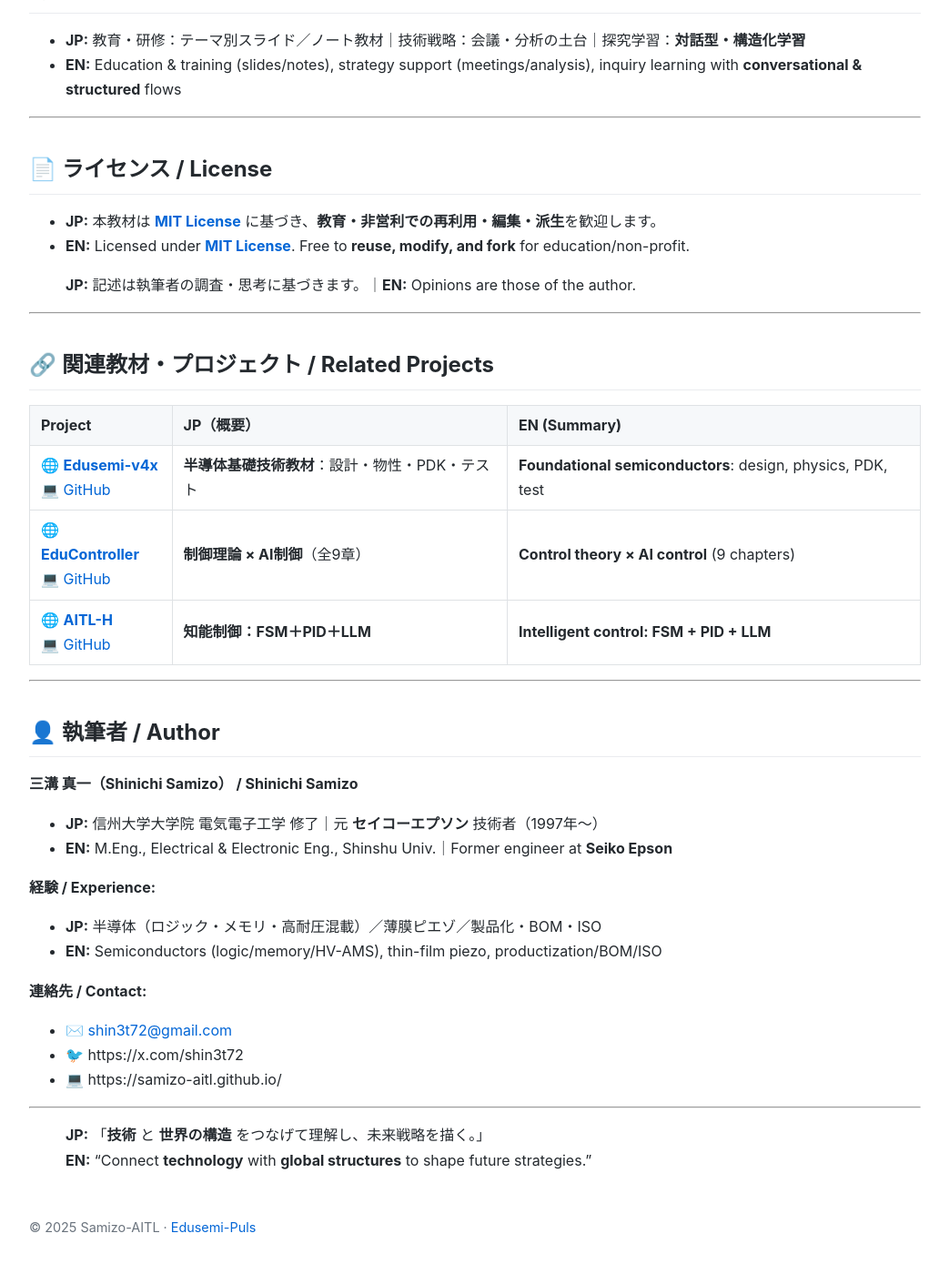
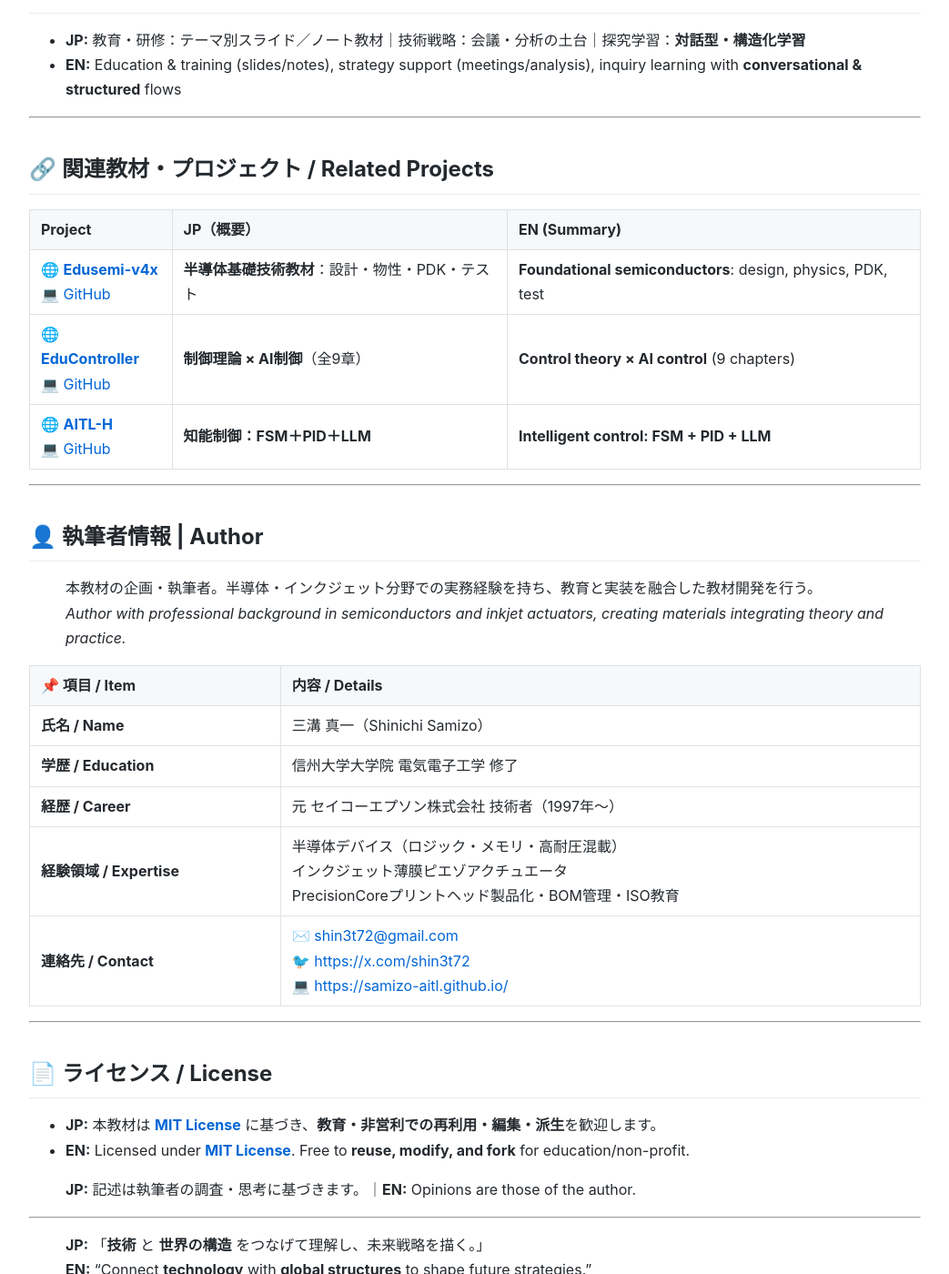
Before and after one commit to Samizo-AITL/Edusemi-Plus, a Jekyll site: the page built from index.md, in a window 1280 px wide and 1400 px high, scrolled down 3853 px. Shown: the whole window at 91% size, without its empty margins (118-1161 px from the left). Built offline with Jekyll 4.4.1, drawn with Linux system fonts in a browser that asks for light colours.

Commit message:
Update index.md

```diff
--- a/index.md
+++ b/index.md
@@ -120,6 +120,31 @@ title: Edusemi-Plus｜半導体産業と社会・AIをつなぐ応用教材シ
 
 ---
 
+## 🔗 **関連教材・プロジェクト / Related Projects**
+
+| **Project** | **JP（概要）** | **EN (Summary)** |
+|---|---|---|
+| 🌐 [**Edusemi-v4x**](https://samizo-aitl.github.io/Edusemi-v4x/) <br>💻 [GitHub](https://github.com/Samizo-AITL/Edusemi-v4x) | **半導体基礎技術教材**：設計・物性・PDK・テスト | **Foundational semiconductors**: design, physics, PDK, test |
+| 🌐 [**EduController**](https://samizo-aitl.github.io/EduController/) <br>💻 [GitHub](https://github.com/Samizo-AITL/EduController) | **制御理論 × AI制御**（全9章） | **Control theory × AI control** (9 chapters) |
+| 🌐 [**AITL-H**](https://samizo-aitl.github.io/AITL-H/) <br>💻 [GitHub](https://github.com/Samizo-AITL/AITL-H) | **知能制御：FSM＋PID＋LLM** | **Intelligent control: FSM + PID + LLM** |
+
+---
+
+
+## 👤 **執筆者情報 | Author**
+> 本教材の企画・執筆者。半導体・インクジェット分野での実務経験を持ち、教育と実装を融合した教材開発を行う。
+> *Author with professional background in semiconductors and inkjet actuators, creating materials integrating theory and practice.*
+
+| 📌 項目 / Item | 内容 / Details |
+|------|------|
+| **氏名 / Name** | 三溝 真一（Shinichi Samizo） |
+| **学歴 / Education** | 信州大学大学院 電気電子工学 修了 |
+| **経歴 / Career** | 元 セイコーエプソン株式会社 技術者（1997年〜） |
+| **経験領域 / Expertise** | 半導体デバイス（ロジック・メモリ・高耐圧混載）<br>インクジェット薄膜ピエゾアクチュエータ<br>PrecisionCoreプリントヘッド製品化・BOM管理・ISO教育 |
+| **連絡先 / Contact** | ✉️ [shin3t72@gmail.com](mailto:shin3t72@gmail.com)<br>🐦 [https://x.com/shin3t72](https://x.com/shin3t72)<br>💻 [https://samizo-aitl.github.io/](https://samizo-aitl.github.io/) |
+
+---
+
 ## 📄 **ライセンス / License**
 
 - **JP:** 本教材は [**MIT License**](https://opensource.org/licenses/MIT) に基づき、**教育・非営利での再利用・編集・派生**を歓迎します。
@@ -129,33 +154,5 @@ title: Edusemi-Plus｜半導体産業と社会・AIをつなぐ応用教材シ
 
 ---
 
-## 🔗 **関連教材・プロジェクト / Related Projects**
-
-| **Project** | **JP（概要）** | **EN (Summary)** |
-|---|---|---|
-| 🌐 [**Edusemi-v4x**](https://samizo-aitl.github.io/Edusemi-v4x/) <br>💻 [GitHub](https://github.com/Samizo-AITL/Edusemi-v4x) | **半導体基礎技術教材**：設計・物性・PDK・テスト | **Foundational semiconductors**: design, physics, PDK, test |
-| 🌐 [**EduController**](https://samizo-aitl.github.io/EduController/) <br>💻 [GitHub](https://github.com/Samizo-AITL/EduController) | **制御理論 × AI制御**（全9章） | **Control theory × AI control** (9 chapters) |
-| 🌐 [**AITL-H**](https://samizo-aitl.github.io/AITL-H/) <br>💻 [GitHub](https://github.com/Samizo-AITL/AITL-H) | **知能制御：FSM＋PID＋LLM** | **Intelligent control: FSM + PID + LLM** |
-
-
----
-
-## 👤 **執筆者 / Author**
-
-**三溝 真一（Shinichi Samizo） / Shinichi Samizo**
-- **JP:** 信州大学大学院 電気電子工学 修了｜元 **セイコーエプソン** 技術者（1997年〜）
-- **EN:** M.Eng., Electrical & Electronic Eng., Shinshu Univ.｜Former engineer at **Seiko Epson**
-
-**経験 / Experience:**
-- **JP:** 半導体（ロジック・メモリ・高耐圧混載）／薄膜ピエゾ／製品化・BOM・ISO
-- **EN:** Semiconductors (logic/memory/HV-AMS), thin-film piezo, productization/BOM/ISO
-
-**連絡先 / Contact:**
-- ✉️ [shin3t72@gmail.com](mailto:shin3t72@gmail.com)
-- 🐦 https://x.com/shin3t72
-- 💻 https://samizo-aitl.github.io/
-
----
-
 > **JP:** 「**技術** と **世界の構造** をつなげて理解し、未来戦略を描く。」
 > **EN:** “Connect **technology** with **global structures** to shape future strategies.”
```
